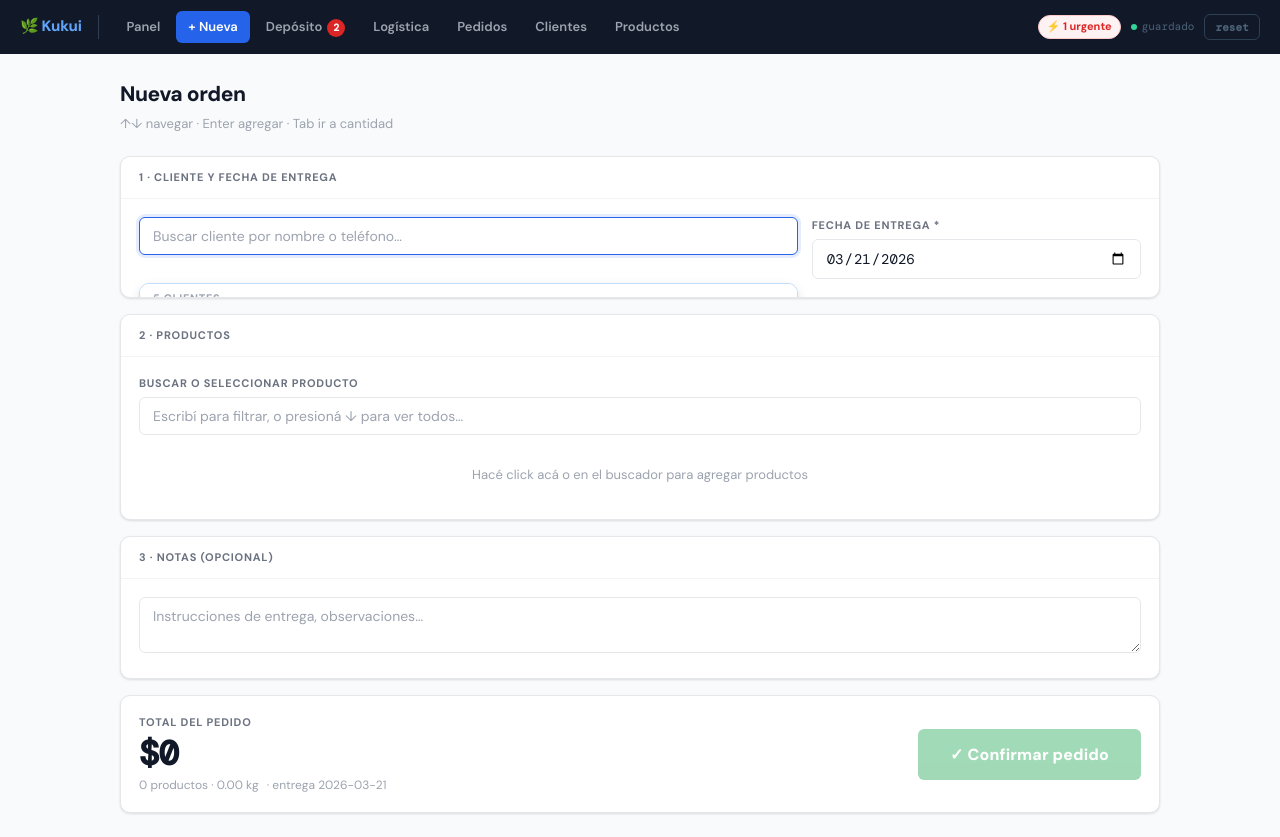
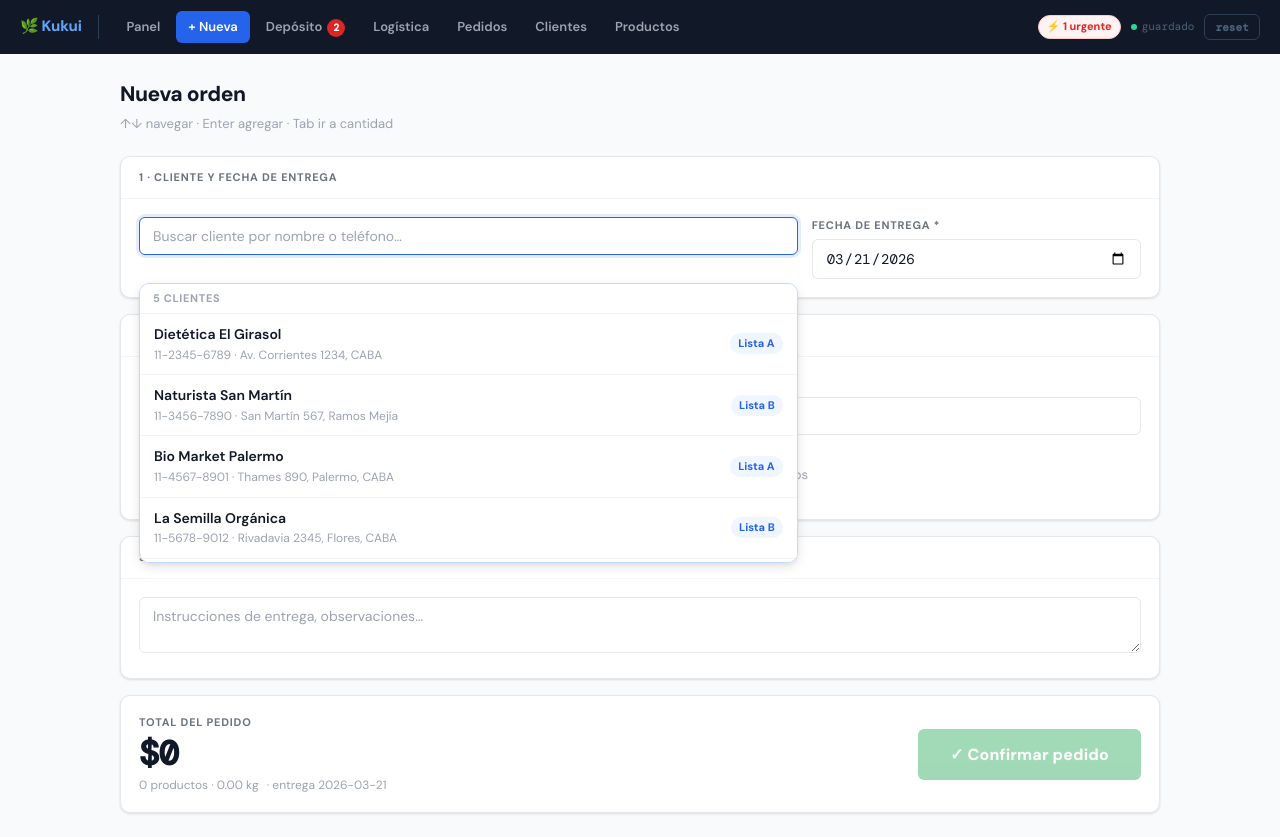
Before and after one commit to juanwilsonnn-svg/distribuidora-mvp, a Next.js app: page /nueva-orden in a window 1280 px wide. Built offline with nearby package versions, Linux system fonts and the light colour scheme.

Commit message:
Update page.tsx

```diff
--- a/app/nueva-orden/page.tsx
+++ b/app/nueva-orden/page.tsx
@@ -37,7 +37,6 @@ export default function NuevaOrden() {
 
   const clienteSelec = clientes.find(c => c.id === clienteId)
 
-  // Cerrar dropdowns al click fuera
   useEffect(() => {
     const fn = (e: MouseEvent) => {
       if (!gridRef.current?.contains(e.target as Node))    setFocusProd(false)
@@ -49,7 +48,6 @@ export default function NuevaOrden() {
 
   useEffect(() => { setGridCursor(0) }, [busqProd])
 
-  // ── Clientes ──────────────────────────────────────────────────────────────
   const clientesFilt = clientes.filter(c =>
     !busqCliente ||
     c.nombre.toLowerCase().includes(busqCliente.toLowerCase()) ||
@@ -60,18 +58,13 @@ export default function NuevaOrden() {
     setClienteId(id)
     setBusqCliente('')
     setDropCliente(false)
-    // Recalcular precios de las líneas existentes con la nueva lista
     const cli = clientes.find(c => c.id === id)
     if (cli) {
-      setLineas(prev => prev.map(l => ({
-        ...l,
-        producto: { ...l.producto }, // price comes from precioParaCliente at render time
-      })))
+      setLineas(prev => prev.map(l => ({ ...l, producto: { ...l.producto } })))
     }
     setTimeout(() => prodInputRef.current?.focus(), 80)
   }
 
-  // ── Productos ─────────────────────────────────────────────────────────────
   const idsEnLinea = lineas.map(l => l.producto.id)
   const prodsFilt  = productos.filter(p =>
     !idsEnLinea.includes(p.id) &&
@@ -101,13 +94,11 @@ export default function NuevaOrden() {
     cantRefs.current.splice(idx, 1)
   }
 
-  // ── Teclado buscador de clientes ──────────────────────────────────────────
   const onKeyCliente = (e: React.KeyboardEvent) => {
     if (e.key === 'Escape') { setDropCliente(false); return }
     if (e.key === 'Enter' && clientesFilt.length === 1) seleccionarCliente(clientesFilt[0].id)
   }
 
-  // ── Teclado grilla productos ──────────────────────────────────────────────
   const onKeyProd = (e: React.KeyboardEvent) => {
     if (!focusProd) { setFocusProd(true); return }
     const max = prodsNavegables.length - 1
@@ -126,7 +117,6 @@ export default function NuevaOrden() {
     }
   }
 
-  // ── Totales ───────────────────────────────────────────────────────────────
   const tipoPrecio = clienteSelec?.tipoPrecio ?? 'A'
 
   const totalPesos = lineas.reduce((s, l) => {
@@ -135,7 +125,6 @@ export default function NuevaOrden() {
   }, 0)
   const totalKg = lineas.reduce((s, l) => s + (parseFloat(l.cantidad) || 0), 0)
 
-  // ── Validaciones ──────────────────────────────────────────────────────────
   type ErrLinea = null | 'invalida' | 'sin-stock'
   const errLineas: ErrLinea[] = lineas.map(l => {
     const c = parseFloat(l.cantidad)
@@ -149,7 +138,6 @@ export default function NuevaOrden() {
     lineas.every(l => parseFloat(l.cantidad) > 0) &&
     errLineas.every(e => !e)
 
-  // ── Confirmar ─────────────────────────────────────────────────────────────
   const confirmar = () => {
     if (!clienteId || !puedeConfirmar) return
     setError('')
@@ -194,11 +182,10 @@ export default function NuevaOrden() {
       <div style={{ display: 'flex', flexDirection: 'column', gap: 16 }}>
 
         {/* ── 1. Cliente + Fecha ────────────────────────────────────── */}
-        <div className="card">
+        <div className="card" style={{ overflow: 'visible' }}>
           <div className="card-head">1 · Cliente y fecha de entrega</div>
           <div className="card-body" style={{ display: 'flex', gap: 14, flexWrap: 'wrap' }}>
 
-            {/* Buscador de cliente */}
             <div ref={clienteRef} style={{ position: 'relative', flex: 2, minWidth: 220 }}>
               {clienteSelec ? (
                 <div style={{ display: 'flex', alignItems: 'center', gap: 10, padding: '10px 14px', background: 'var(--blue-s)', border: '1.5px solid var(--blue-b)', borderRadius: 'var(--r)', justifyContent: 'space-between' }}>
@@ -248,7 +235,6 @@ export default function NuevaOrden() {
               )}
             </div>
 
-            {/* Fecha de entrega */}
             <div className="form-col" style={{ flex: 1, minWidth: 180 }}>
               <label className="form-label">Fecha de entrega *</label>
               <input
@@ -278,7 +264,6 @@ export default function NuevaOrden() {
           </div>
           <div className="card-body" style={{ display: 'flex', flexDirection: 'column', gap: 14 }}>
 
-            {/* Buscador + grilla */}
             <div ref={gridRef}>
               <div className="form-col" style={{ marginBottom: focusProd && prodsFilt.length > 0 ? 12 : 0 }}>
                 <label className="form-label">Buscar o seleccionar producto</label>
@@ -353,7 +338,6 @@ export default function NuevaOrden() {
               )}
             </div>
 
-            {/* Líneas del pedido */}
             {lineas.length > 0 && (
               <div style={{ display: 'flex', flexDirection: 'column', gap: 8 }}>
                 <div style={{ display: 'grid', gridTemplateColumns: '1fr 100px 120px 32px', gap: 8, padding: '0 4px' }}>
@@ -362,10 +346,10 @@ export default function NuevaOrden() {
                   ))}
                 </div>
                 {lineas.map((l, idx) => {
-                  const c     = parseFloat(l.cantidad) || 0
+                  const c      = parseFloat(l.cantidad) || 0
                   const precio = precioParaCliente(l.producto, tipoPrecio)
-                  const sub   = c * precio
-                  const err   = errLineas[idx]
+                  const sub    = c * precio
+                  const err    = errLineas[idx]
                   return (
                     <div key={l.producto.id} style={{
                       display: 'grid', gridTemplateColumns: '1fr 100px 120px 32px',
@@ -449,7 +433,6 @@ export default function NuevaOrden() {
 
       </div>
 
-      {/* Toast */}
       {toast && (
         <div style={{
           position: 'fixed', bottom: 28, left: '50%', transform: 'translateX(-50%)',
```
